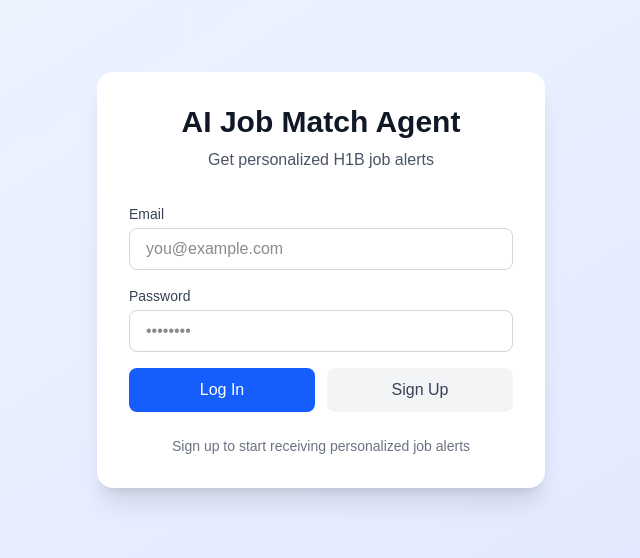
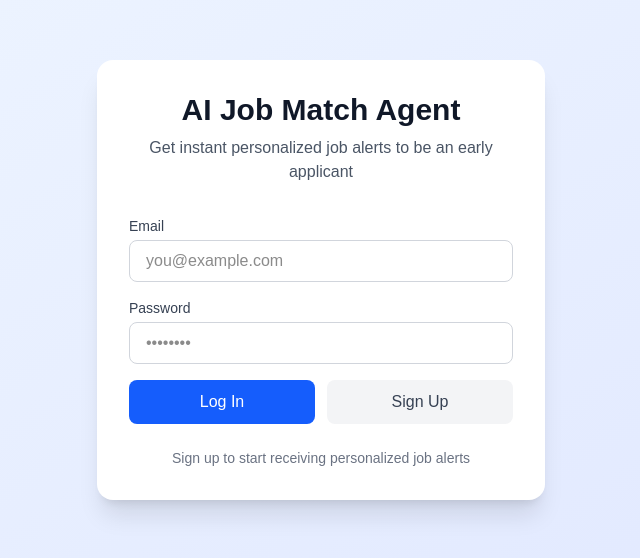
Before and after one commit to devaki264/freshjobsearcher, a Next.js app: page /auth/login in a window 1280 px wide. Shown: the part 120-678 px from the top of the page, without its empty margins (319-959 px from the left). Built offline with nearby package versions, Linux system fonts and the light colour scheme; no server answers.

Commit message:
feat: update login page subtitle for broader appeal

```diff
--- a/app/auth/login/page.tsx
+++ b/app/auth/login/page.tsx
@@ -59,7 +59,7 @@ export default function LoginPage() {
               AI Job Match Agent
             </h1>
             <p className="text-gray-600">
-              Get personalized H1B job alerts
+              Get instant personalized job alerts to be an early applicant
             </p>
           </div>
 
```
